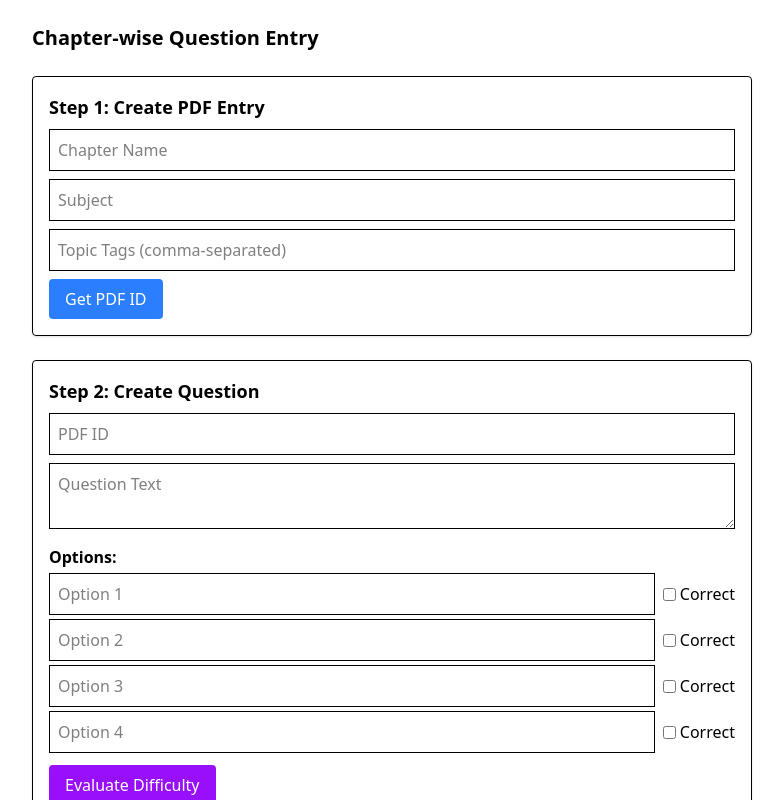
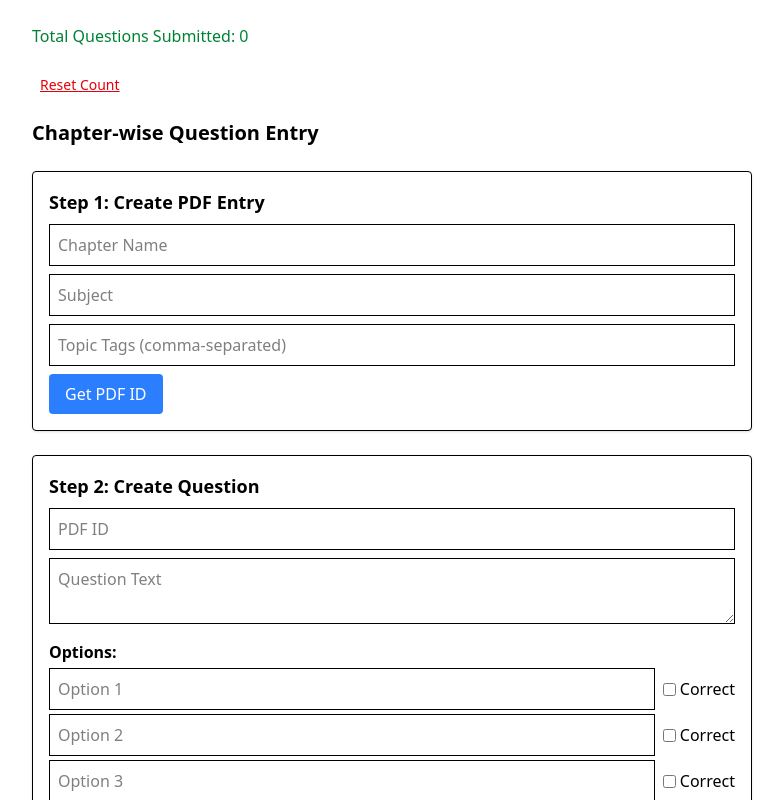
Before and after one commit to Code4Bharat1/neet720-superadmin, a Next.js app: page /chapterwisequestion in a window 1280 px wide. Shown: the top 800 px of the page, without its empty margins (248-1031 px from the left). Built offline with nearby package versions, Linux system fonts and the light colour scheme.

Commit message:
Add submitted questions count tracking and reset confirmation in image extractor

```diff
--- a/src/app/chapterwisequestion/page.jsx
+++ b/src/app/chapterwisequestion/page.jsx
@@ -13,6 +13,13 @@ const Page = () => {
   const [pdfId, setPdfId] = useState(null);
   const [uploading, setUploading] = useState(false);
   const [evaluating, setEvaluating] = useState(false);
+  const [submittedCount, setSubmittedCount] = useState(() => {
+  if (typeof window !== "undefined") {
+    return parseInt(localStorage.getItem("mcq_submitted_count") || "0", 10);
+  }
+  return 0;
+});
+
 
   const [questionForm, setQuestionForm] = useState({
     pdfId: "",
@@ -119,6 +126,11 @@ const Page = () => {
         questionForm
       );
       alert("Question created successfully. ID: " + data.questionId);
+      const currentCount = parseInt(localStorage.getItem("mcq_submitted_count") || "0", 10);
+const newCount = currentCount + 1;
+localStorage.setItem("mcq_submitted_count", newCount.toString());
+setSubmittedCount(newCount);
+
     } catch (error) {
       console.error("Question creation failed:", error);
       alert(error.response?.data?.message || "Error creating question");
@@ -127,6 +139,23 @@ const Page = () => {
 
   return (
     <div className="p-6 max-w-3xl mx-auto space-y-6">
+      <div className="text-green-700 font-medium">
+  Total Questions Submitted: {submittedCount}
+</div>
+<button
+  className="text-sm text-red-600 underline ml-2"
+  onClick={() => {
+    const confirmReset = window.confirm("Are you sure you want to reset the submitted count?");
+    if (confirmReset) {
+      localStorage.setItem("mcq_submitted_count", "0");
+      setSubmittedCount(0);
+    }
+  }}
+>
+  Reset Count
+</button>
+
+
       <h1 className="text-xl font-bold">Chapter-wise Question Entry</h1>
 
       {/* PDF Form */}
--- a/src/app/imageExtracter/page.jsx
+++ b/src/app/imageExtracter/page.jsx
@@ -257,13 +257,16 @@ const Page = () => {
 </div>
 <button
   onClick={() => {
-    localStorage.setItem("mcq_submitted_count", "0");
-    setSubmittedCount(0);
+    if (window.confirm("Are you sure you want to reset the submitted count?")) {
+      localStorage.setItem("mcq_submitted_count", "0");
+      setSubmittedCount(0);
+    }
   }}
   className="ml-4 text-sm text-red-600 underline"
 >
   Reset Count
 </button>
+
 
 
       {/* Chapter/Topics section */}
```
